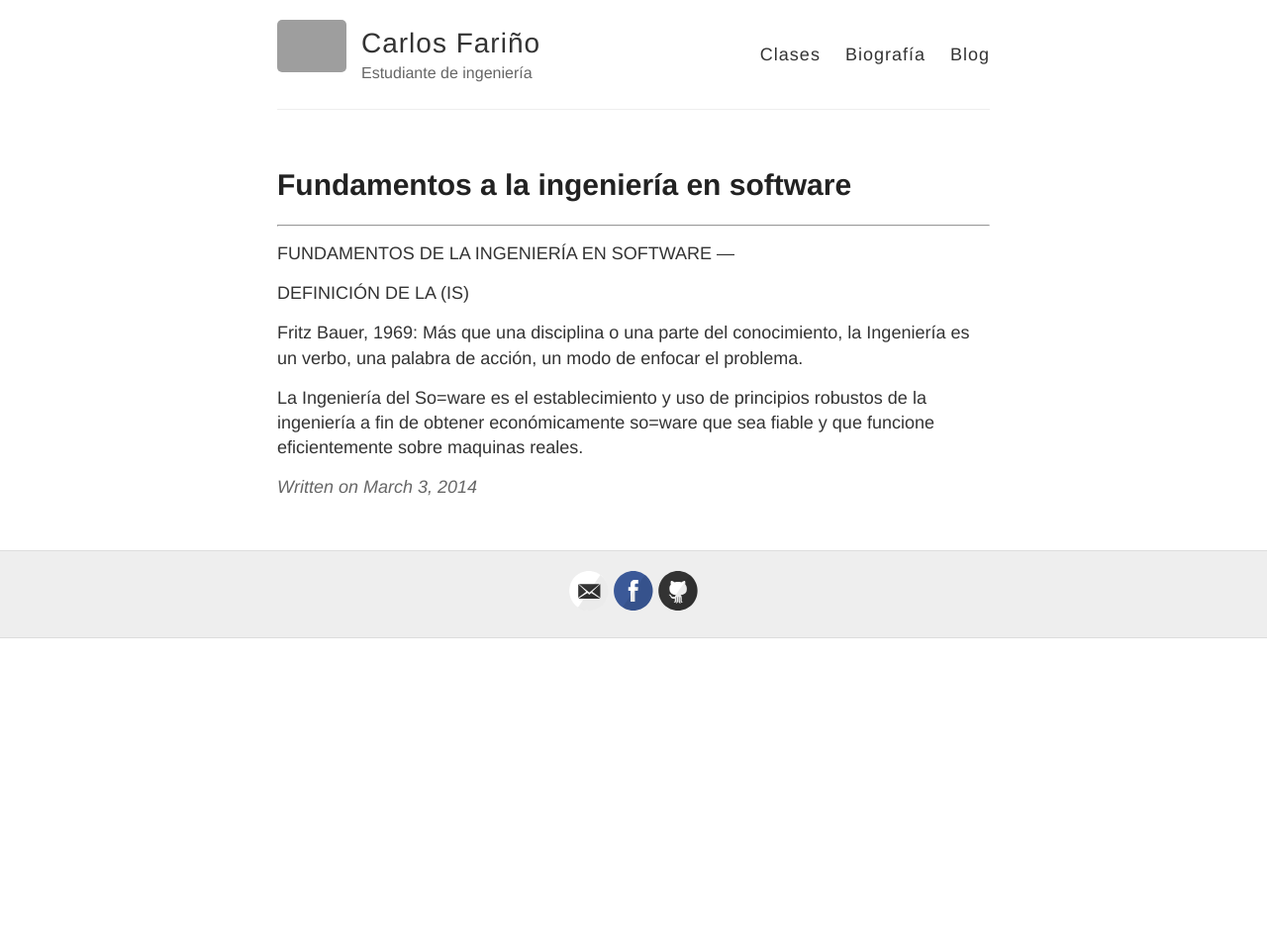
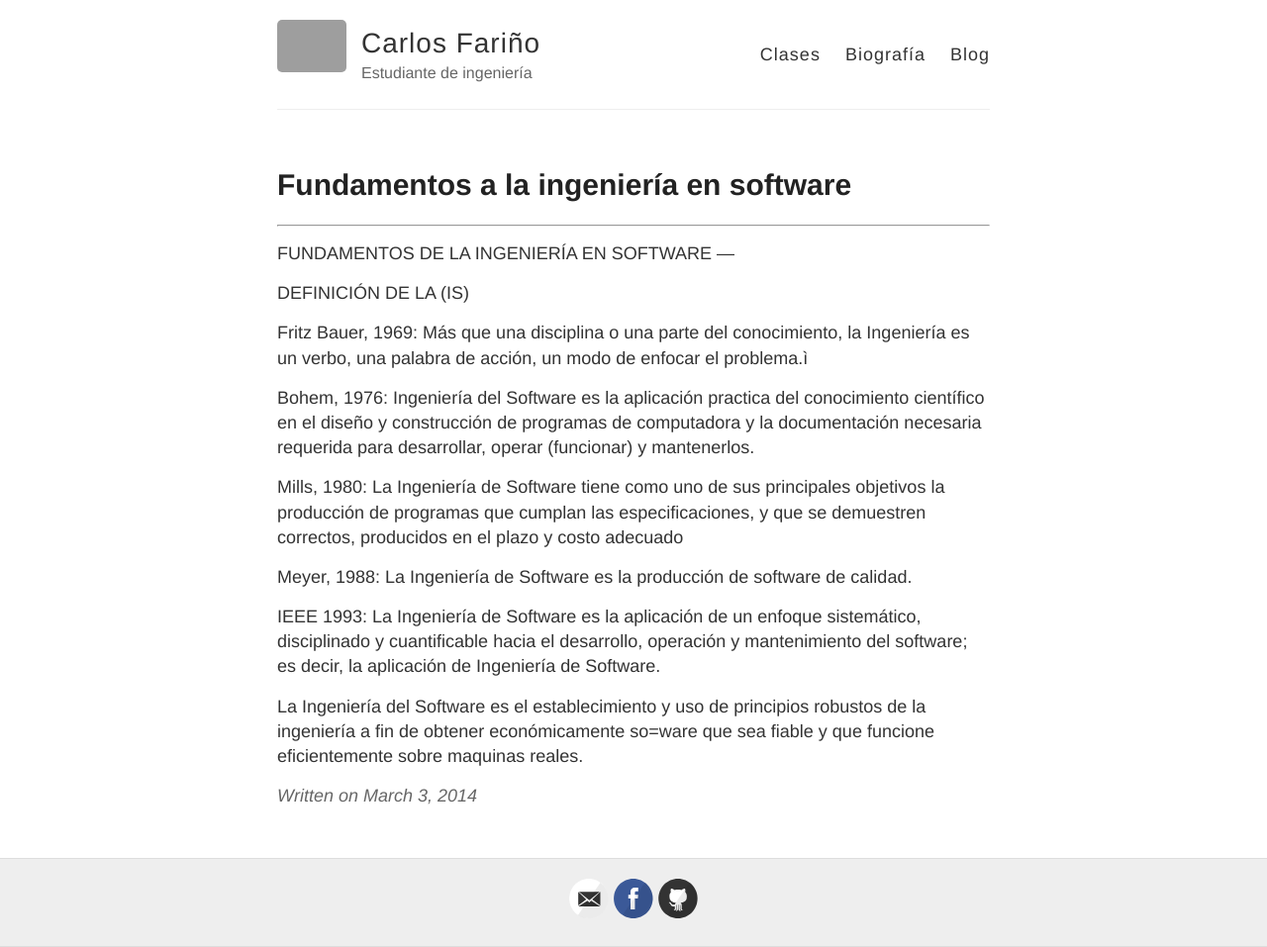
Before and after one commit to andrescharro22/Carlos-F007.github.io, a Jekyll site: the page built from _posts/2014-3-3-Hello-World.md, in a window 1280 px wide. Shown: the whole page at 99% size. Built offline with Jekyll 4.4.1, drawn with Linux system fonts in a browser that asks for light colours; before the commit the page ends 900 px from its top, so only the background shows below that; grey boxes are pictures that could not be loaded.

Commit message:
Update 2014-3-3-Hello-World.md

```diff
--- a/_posts/2014-3-3-Hello-World.md
+++ b/_posts/2014-3-3-Hello-World.md
@@ -13,9 +13,27 @@ DEFINICIÓN DE LA (IS)
 
 Fritz Bauer, 1969: Más que una disciplina o una parte del
 conocimiento, la Ingeniería es un verbo, una palabra de acción,
-un modo de enfocar el problema.
+un modo de enfocar el problema.ì
 
-La Ingeniería del So=ware es el establecimiento y uso de
+Bohem, 1976: Ingeniería del Software es la aplicación practica
+del conocimiento científico en el diseño y construcción de
+programas de computadora y la documentación necesaria
+requerida para desarrollar, operar (funcionar) y mantenerlos.
+
+Mills, 1980: La Ingeniería de Software tiene como uno de sus
+principales objetivos la producción de programas que cumplan
+las especificaciones, y que se demuestren correctos, producidos
+en el plazo y costo adecuado
+
+Meyer, 1988: La Ingeniería de Software es la producción de
+software de calidad.
+
+IEEE 1993: La Ingeniería de Software es la aplicación de un
+enfoque sistemático, disciplinado y cuantificable hacia el
+desarrollo, operación y mantenimiento del software; es decir, la
+aplicación de Ingeniería de Software.
+
+La Ingeniería del Software es el establecimiento y uso de
 principios robustos de la ingeniería a fin de obtener
 económicamente so=ware que sea fiable y que funcione
 eficientemente sobre maquinas reales.
```
